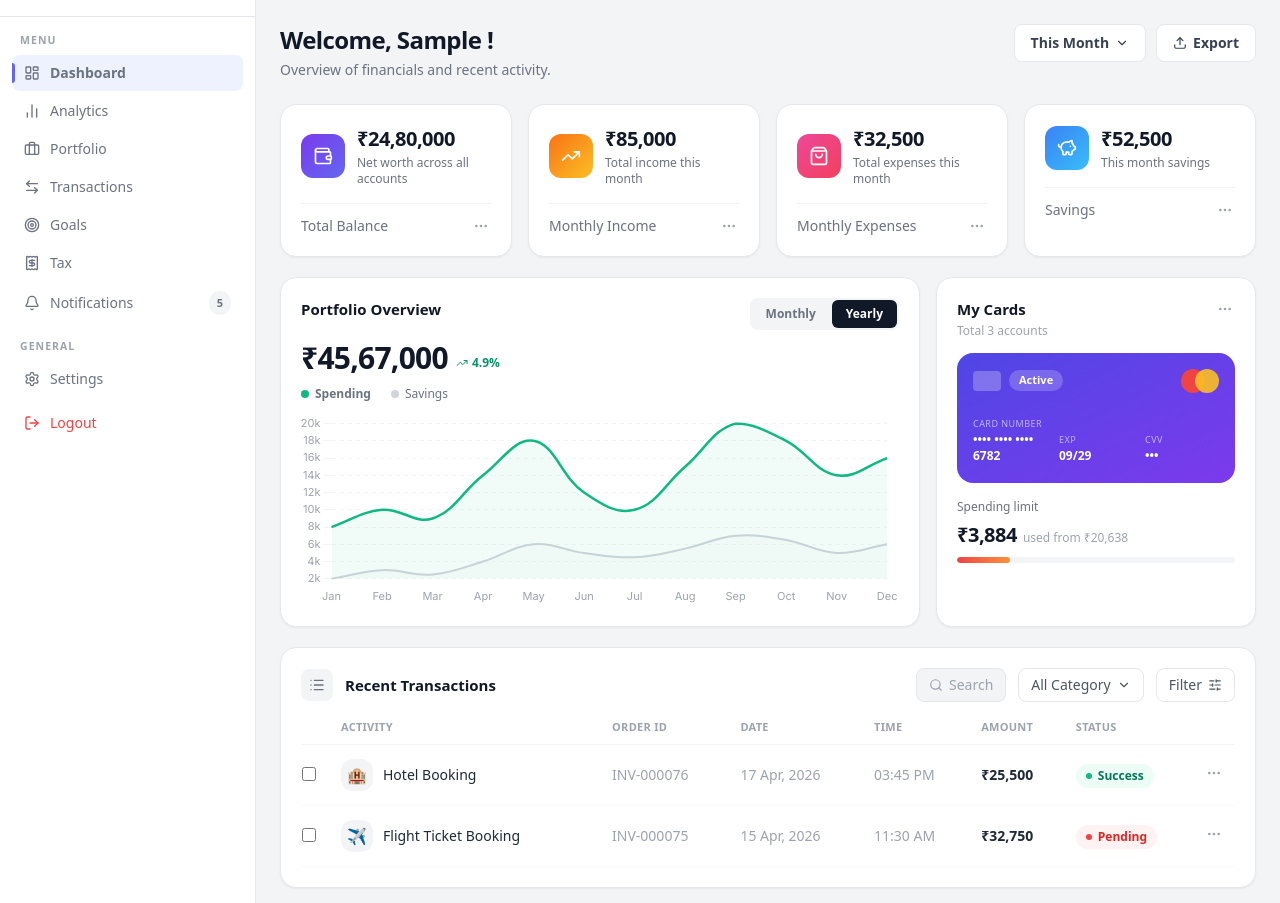
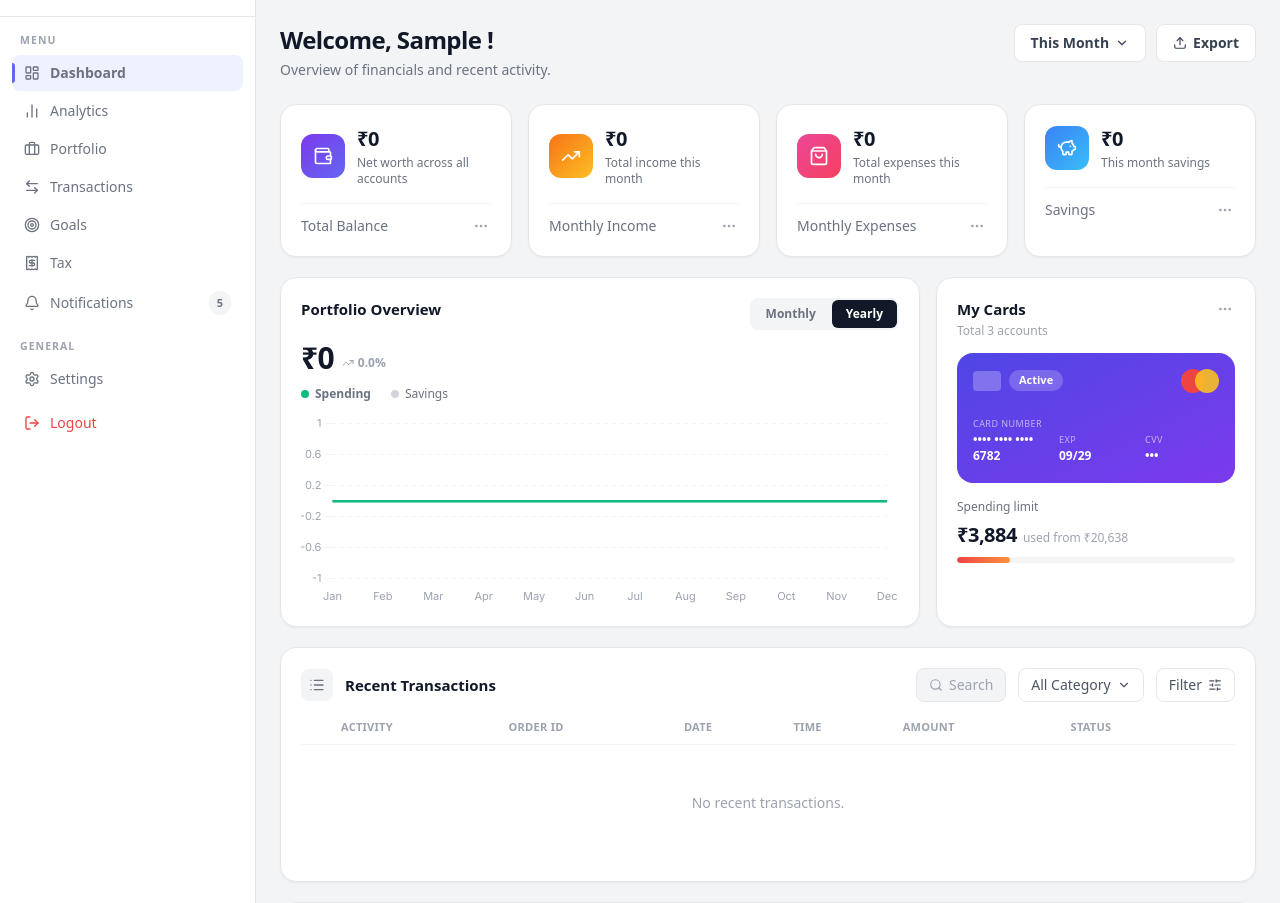
Before and after one commit to ArionGD/PHOENIX, a Django app: page /dashboard/ in a window 1280 px wide. Shown: the part 64-967 px from the top of the page. Run offline with Django 5.2, Linux system fonts and the light colour scheme; the visitor is signed in with stand-in values (Sample User, id 1); some libraries are stand-ins or nearby versions.

Commit message:
Clean Project: Removed sample data and zeroed out hardcoded dashboard metrics for a fresh start.

```diff
--- a/user_dashboard/templates/user_dashboard/user_db.html
+++ b/user_dashboard/templates/user_dashboard/user_db.html
@@ -37,7 +37,7 @@ before:rounded-r-[3px]{% endblock %}
                 <i data-lucide="wallet" class="w-5 h-5 text-white"></i>
             </div>
             <div>
-                <div class="text-xl font-bold text-gray-900 tracking-tight">₹24,80,000</div>
+                <div class="text-xl font-bold text-gray-900 tracking-tight">₹0</div>
                 <div class="text-xs text-gray-500 mt-0.5">Net worth across all accounts</div>
             </div>
         </div>
@@ -57,7 +57,7 @@ before:rounded-r-[3px]{% endblock %}
                 <i data-lucide="trending-up" class="w-5 h-5 text-white"></i>
             </div>
             <div>
-                <div class="text-xl font-bold text-gray-900 tracking-tight">₹85,000</div>
+                <div class="text-xl font-bold text-gray-900 tracking-tight">₹0</div>
                 <div class="text-xs text-gray-500 mt-0.5">Total income this month</div>
             </div>
         </div>
@@ -77,7 +77,7 @@ before:rounded-r-[3px]{% endblock %}
                 <i data-lucide="shopping-bag" class="w-5 h-5 text-white"></i>
             </div>
             <div>
-                <div class="text-xl font-bold text-gray-900 tracking-tight">₹32,500</div>
+                <div class="text-xl font-bold text-gray-900 tracking-tight">₹0</div>
                 <div class="text-xs text-gray-500 mt-0.5">Total expenses this month</div>
             </div>
         </div>
@@ -97,7 +97,7 @@ before:rounded-r-[3px]{% endblock %}
                 <i data-lucide="piggy-bank" class="w-5 h-5 text-white"></i>
             </div>
             <div>
-                <div class="text-xl font-bold text-gray-900 tracking-tight">₹52,500</div>
+                <div class="text-xl font-bold text-gray-900 tracking-tight">₹0</div>
                 <div class="text-xs text-gray-500 mt-0.5">This month savings</div>
             </div>
         </div>
@@ -124,9 +124,9 @@ before:rounded-r-[3px]{% endblock %}
             </div>
         </div>
         <div class="flex items-baseline gap-2 mt-2.5">
-            <span class="text-3xl font-bold text-gray-900 tracking-tight">₹45,67,000</span>
-            <span class="flex items-center gap-1 text-xs font-semibold text-emerald-600">
-                <i data-lucide="trending-up" class="w-3 h-3"></i> 4.9%
+            <span class="text-3xl font-bold text-gray-900 tracking-tight">₹0</span>
+            <span class="flex items-center gap-1 text-xs font-semibold text-gray-400">
+                <i data-lucide="trending-up" class="w-3 h-3"></i> 0.0%
             </span>
         </div>
         <div class="flex gap-5 mt-2.5 mb-3">
@@ -228,51 +228,9 @@ before:rounded-r-[3px]{% endblock %}
             </tr>
         </thead>
         <tbody>
-            <tr class="border-b border-gray-50 hover:bg-gray-50 transition-colors">
-                <td class="py-3.5"><input type="checkbox"
-                        class="w-3.5 h-3.5 rounded accent-indigo-500 cursor-pointer" />
-                </td>
-                <td class="py-3.5 px-2">
-                    <div class="flex items-center gap-2.5">
-                        <div
-                            class="w-8 h-8 rounded-xl bg-gray-100 flex items-center justify-center text-base flex-shrink-0">
-                            🏨</div>
-                        <span class="text-sm font-medium text-gray-800">Hotel Booking</span>
-                    </div>
-                </td>
-                <td class="py-3.5 px-2 text-sm text-gray-400">INV-000076</td>
-                <td class="py-3.5 px-2 text-sm text-gray-400">17 Apr, 2026</td>
-                <td class="py-3.5 px-2 text-sm text-gray-400">03:45 PM</td>
-                <td class="py-3.5 px-2 text-sm font-semibold text-gray-800">₹25,500</td>
-                <td class="py-3.5 px-2"><span
-                        class="inline-flex items-center gap-1.5 px-2.5 py-1 rounded-full text-xs font-semibold bg-emerald-50 text-emerald-700"><span
-                            class="w-1.5 h-1.5 rounded-full bg-emerald-500"></span> Success</span></td>
-                <td class="py-3.5"><button
-                        class="text-gray-400 hover:text-gray-600 p-0.5 rounded hover:bg-gray-100 transition-colors"><i
-                            data-lucide="more-horizontal" class="w-4 h-4"></i></button></td>
-            </tr>
-            <tr class="border-b border-gray-50 hover:bg-gray-50 transition-colors">
-                <td class="py-3.5"><input type="checkbox"
-                        class="w-3.5 h-3.5 rounded accent-indigo-500 cursor-pointer" />
-                </td>
-                <td class="py-3.5 px-2">
-                    <div class="flex items-center gap-2.5">
-                        <div
-                            class="w-8 h-8 rounded-xl bg-gray-100 flex items-center justify-center text-base flex-shrink-0">
-                            ✈️</div>
-                        <span class="text-sm font-medium text-gray-800">Flight Ticket Booking</span>
-                    </div>
-                </td>
-                <td class="py-3.5 px-2 text-sm text-gray-400">INV-000075</td>
-                <td class="py-3.5 px-2 text-sm text-gray-400">15 Apr, 2026</td>
-                <td class="py-3.5 px-2 text-sm text-gray-400">11:30 AM</td>
-                <td class="py-3.5 px-2 text-sm font-semibold text-gray-800">₹32,750</td>
-                <td class="py-3.5 px-2"><span
-                        class="inline-flex items-center gap-1.5 px-2.5 py-1 rounded-full text-xs font-semibold bg-red-50 text-red-600"><span
-                            class="w-1.5 h-1.5 rounded-full bg-red-500"></span> Pending</span></td>
-                <td class="py-3.5"><button
-                        class="text-gray-400 hover:text-gray-600 p-0.5 rounded hover:bg-gray-100 transition-colors"><i
-                            data-lucide="more-horizontal" class="w-4 h-4"></i></button></td>
+            <!-- Empty state -->
+            <tr>
+                <td colspan="8" class="py-12 text-center text-sm text-gray-400">No recent transactions.</td>
             </tr>
             <!-- More rows... -->
         </tbody>
@@ -298,13 +256,13 @@ before:rounded-r-[3px]{% endblock %}
     const portfolioCtx = document.getElementById('txnChart').getContext('2d');
     const portfolioDataYearly = {
         labels: ['Jan', 'Feb', 'Mar', 'Apr', 'May', 'Jun', 'Jul', 'Aug', 'Sep', 'Oct', 'Nov', 'Dec'],
-        spending: [8000, 10000, 9000, 14000, 18000, 12000, 10000, 15000, 20000, 18000, 14000, 16000],
-        savings: [2000, 3000, 2500, 4000, 6000, 5000, 4500, 5500, 7000, 6500, 5000, 6000],
+        spending: [0, 0, 0, 0, 0, 0, 0, 0, 0, 0, 0, 0],
+        savings: [0, 0, 0, 0, 0, 0, 0, 0, 0, 0, 0, 0],
     };
     const portfolioDataMonthly = {
         labels: ['Week 1', 'Week 2', 'Week 3', 'Week 4'],
-        spending: [8000, 11000, 7500, 9000],
-        savings: [3000, 4000, 2500, 3500],
+        spending: [0, 0, 0, 0],
+        savings: [0, 0, 0, 0],
     };
 
     function buildPortfolioDatasets(d) {
@@ -360,7 +318,7 @@ before:rounded-r-[3px]{% endblock %}
             labels: ['Jan', 'Feb', 'Mar', 'Apr', 'May', 'Jun', 'Jul', 'Aug', 'Sep', 'Oct', 'Nov', 'Dec'],
             datasets: [{
                 label: 'Monthly Earnings',
-                data: [18000, 22000, 19000, 28000, 42000, 35000, 30000, 38000, 45000, 40000, 36000, 42000],
+                data: [0, 0, 0, 0, 0, 0, 0, 0, 0, 0, 0, 0],
                 backgroundColor: '#6366f1',
                 borderRadius: 6,
                 hoverBackgroundColor: '#4f46e5',
```
